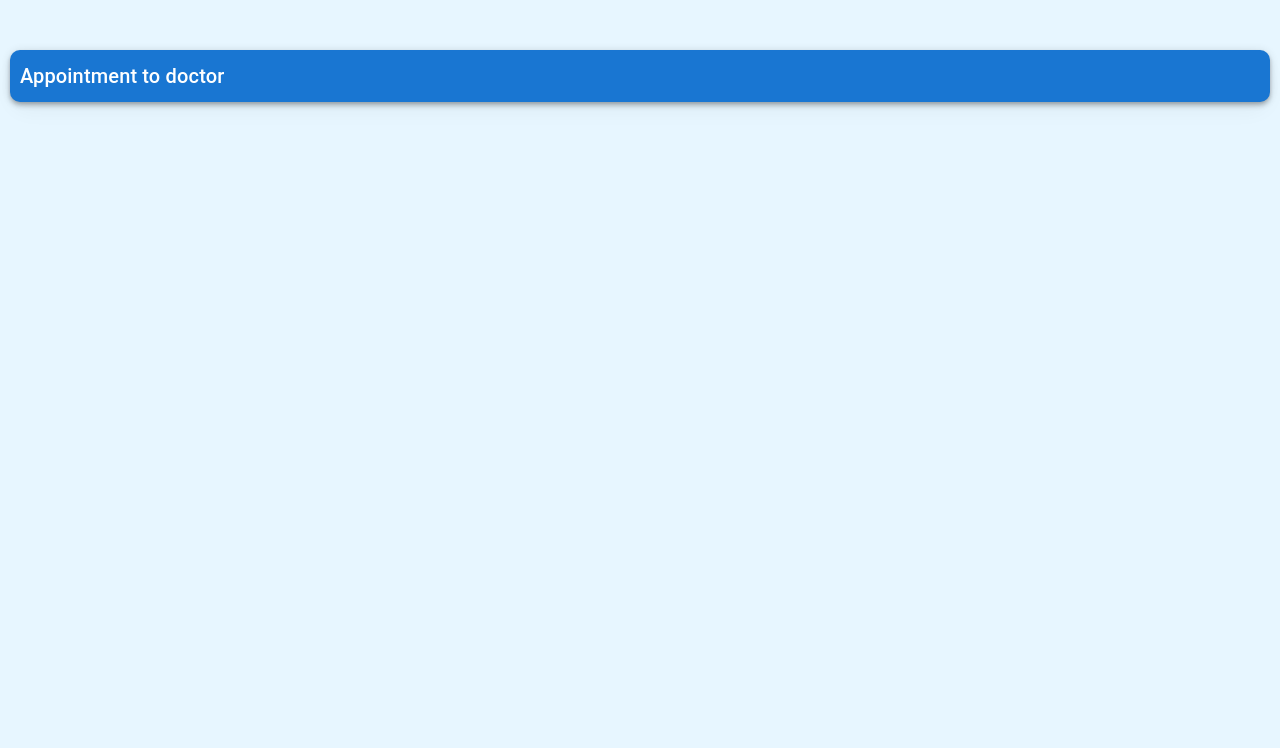
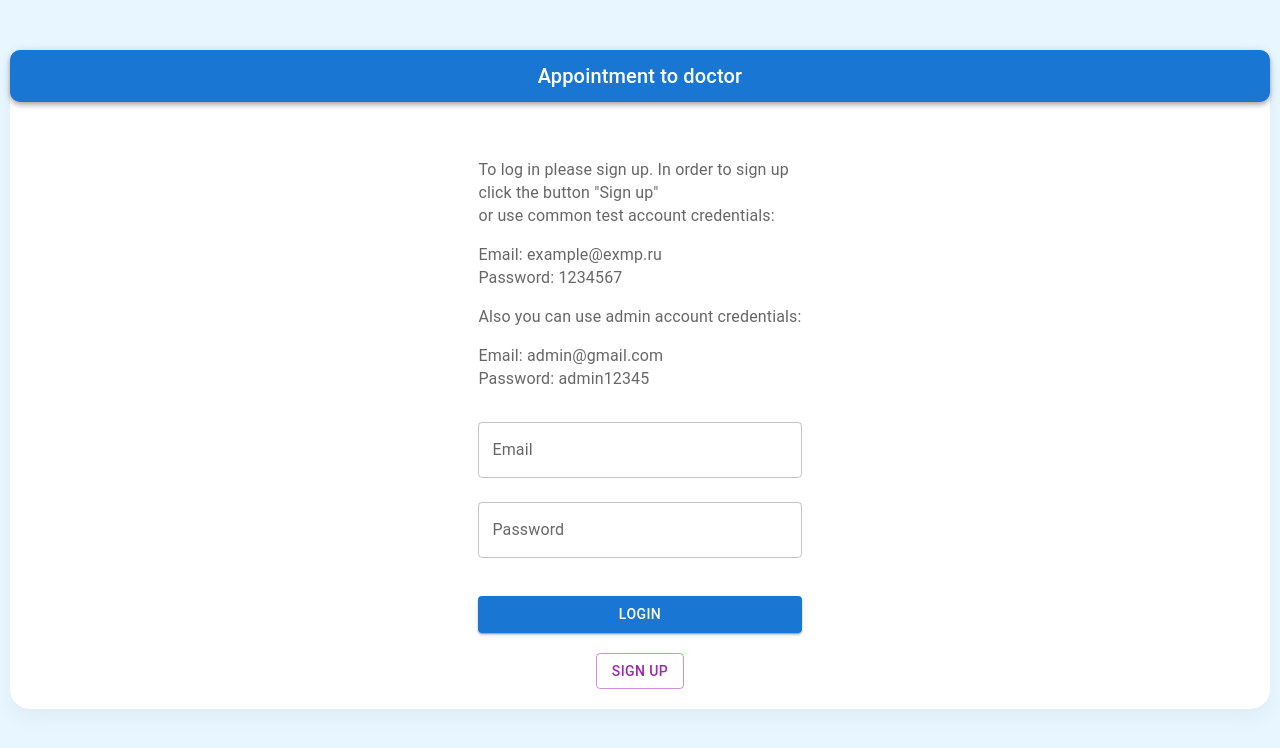
Before and after one commit to MaxOF/clinic-client-form, a React (Create React App) app: page /login in a window 1280 px wide. Shown: the top 748 px of the page. Built offline with nearby package versions, Linux system fonts and the light colour scheme.

Commit message:
add login page

```diff
--- a/src/App.tsx
+++ b/src/App.tsx
@@ -20,8 +20,8 @@ function App() {
     return (
         <div className="App">
             <Box sx={{flexGrow: 1}}>
-                <AppBar position='static' style={{borderRadius: '10px'}}>
-                    <Typography variant="h6" component="div" sx={{ flexGrow: 1 }} style={{padding: '10px'}}>
+                <AppBar position={'static'}   style={{borderRadius: '10px'}}>
+                    <Typography variant="h6" component="div" sx={{ flexGrow: 1 }} style={{padding: '10px', margin: '0 auto'}}>
                         Appointment to doctor
                     </Typography>
                 </AppBar>
--- /dev/null
+++ b/src/app/appReducer.ts
@@ -0,0 +1,22 @@
+
+type InitialStateType = {
+    error: string | null
+}
+
+const initialState: InitialStateType = {
+    error: null
+}
+
+export const appReducer = (state: InitialStateType = initialState, action: ActionsType): InitialStateType => {
+    switch (action.type) {
+        case 'APP/SET-ERROR':
+            return {...state, error: action.error}
+        default:
+            return state
+    }
+}
+export type ActionsType = SetAppErrorType
+
+export type SetAppErrorType = ReturnType<typeof setAppError>
+
+export const setAppError = (error: string | null) => ({type: 'APP/SET-ERROR', error} as const)
--- a/src/features/Appointment/Appointment.tsx
+++ b/src/features/Appointment/Appointment.tsx
@@ -3,7 +3,7 @@ import React from 'react';
 export const Appointment = () => {
     return (
         <div>
-
+            Appointment
         </div>
     );
 };
--- a/src/features/Login/Login.tsx
+++ b/src/features/Login/Login.tsx
@@ -1,9 +1,108 @@
 import React from 'react';
+import {useFormik} from "formik";
+import {useDispatch} from "react-redux";
+import {ThunkDispatch} from "redux-thunk";
+import {AppRootStateType, useAppSelector} from "../../app/store";
+import {DispatchThunkAuth, loginTC, setIsLoggedIn} from "./authReducer";
+import {useNavigate, Navigate} from "react-router-dom";
+import {pathEnum} from "../../App";
+import {Button, FormControl, FormGroup, FormLabel, Grid, TextField} from "@mui/material";
+
+export type FormikErrorsType = {
+    email?: string
+    password?: string
+}
+type FormValuesType = {
+    email: string
+    password: string
+}
 
 export const Login = () => {
+
+    const {isLoggedIn, users} = useAppSelector(state => state.auth)
+    const dispatch = useDispatch<ThunkDispatch<AppRootStateType, unknown, DispatchThunkAuth>>()
+    const navigate = useNavigate()
+
+    const formik = useFormik({
+        initialValues: {
+            id: 0,
+            email: '',
+            password: ''
+        },
+        validate: (values) => {
+            const errors: FormikErrorsType = {}
+            if (!values.email) {
+                errors.email = 'Required field'
+            } else if (!/^[A-Z0-9._%+-]+@[A-Z0-9.-]+\.[A-Z]{2,4}$/i.test(values.email)) {
+                errors.email = 'Invalid email address';
+            }
+            if (!values.password) {
+                errors.password = 'Required field'
+            } else if (values.password.length <= 6) {
+                errors.password = 'The length of password must be 7 or more'
+            }
+            return errors
+        },
+        onSubmit: (values: FormValuesType) => {
+            dispatch(loginTC())
+            const filteredEmail = users.filter(f => f.email === values.email)
+            if (filteredEmail.length) {
+                if (filteredEmail[0].password === values.password) {
+                    localStorage.setItem('user', JSON.stringify(values))
+                    dispatch(setIsLoggedIn(true))
+                    formik.resetForm()
+                }
+            }
+        }
+    })
+    const navToSignUp = () => {
+        navigate(pathEnum.signUp)
+    }
+    if (isLoggedIn) {
+        return <Navigate to={pathEnum.main} />
+    }
+
     return (
-        <div>
-
-        </div>
+        <Grid container justifyContent={'center'}>
+            <Grid item justifyContent={'center'}>
+                <form onSubmit={formik.handleSubmit} style={{marginTop: '40px'}}>
+                    <FormControl>
+                        <FormLabel>
+                            <p>To log in please sign up. In order to sign up<br/>
+                            click the button "Sign up"<br/>
+                            or use common test account credentials:</p>
+                            <p>Email: example@exmp.ru<br/>
+                            Password: 1234567</p>
+                            <p>Also you can use admin account credentials:</p>
+                            <p>Email: admin@gmail.com<br/>
+                            Password: admin12345</p>
+                        </FormLabel>
+                        <FormGroup>
+                            <TextField
+                                label='Email'
+                                margin='normal'
+                                {...formik.getFieldProps('email')}
+                                onBlur={formik.handleBlur}
+                            />
+                            {formik.touched.email && formik.errors.email ?
+                            <div style={{color: 'red'}}>{formik.errors.email}</div>: null}
+                            <TextField
+                                label='Password'
+                                margin='normal'
+                                {...formik.getFieldProps('password')}
+                                onBlur={formik.handleBlur}
+                            />
+                            {formik.touched.password && formik.errors.password ?
+                                <div style={{color: 'red'}}>{formik.errors.password}</div>: null}
+                            <Button type={'submit'} variant={'contained'} color={'primary'} style={{marginTop: '30px'}}>
+                                Login
+                            </Button>
+                            <Button variant="outlined" onClick={navToSignUp} style={{margin: '20px auto'}}
+                                    color={'secondary'}>Sign up</Button>
+                        </FormGroup>
+                    </FormControl>
+                </form>
+            </Grid>
+        </Grid>
     );
 };
--- a/src/features/Login/authReducer.ts
+++ b/src/features/Login/authReducer.ts
@@ -1,14 +1,22 @@
+import {setAppError, SetAppErrorType} from "../../app/appReducer";
+import {ThunkAction} from "redux-thunk";
+import {AppRootStateType} from "../../app/store";
+import {authAPI} from "../../api/api";
+import {AxiosError, AxiosResponse} from "axios";
+
 
 
 
 //types >>>>>>>>>>>>>>>>>>>>>>>>>>>>>>>>>>>>>>>>
+
+
 export type UserType = {
     id: number
     email: string
     password: string
 }
 
-export type InitialStateType = {
+type InitialStateType = {
     isLoggedIn: boolean
     users: UserType[]
     isAuth: boolean
@@ -27,6 +35,8 @@ export const authReducer = (state: InitialStateType = initialState, action: Acti
     switch (action.type) {
         case 'AUTH/SET-IS-LOGGED-IN':
             return {...state, isLoggedIn: action.value}
+        case 'AUTH/SET-USERS':
+            return {...state, users: action.users}
         default:
             return state
     }
@@ -34,10 +44,27 @@ export const authReducer = (state: InitialStateType = initialState, action: Acti
 
 //types for actions
 
-type ActionsType = setIsLoggedInType
+type ActionsType = SetIsLoggedInType | SetUsersType
 
-export type setIsLoggedInType = ReturnType<typeof setIsLoggedIn>
+export type SetIsLoggedInType = ReturnType<typeof setIsLoggedIn>
+export type SetUsersType = ReturnType<typeof setUsers>
 
 
 //actions
 export const setIsLoggedIn = (value: boolean) => ({type: 'AUTH/SET-IS-LOGGED-IN', value} as const)
+export const setUsers = (users: UserType[]) => ({type: 'AUTH/SET-USERS', users} as const)
+export const setIsAuth = (isAuth: boolean) => ({type: 'AUTH/SET-IS-AUTH', isAuth} as const)
+
+
+export type DispatchThunkAuth = ActionsType | SetAppErrorType
+type ThunkType = ThunkAction<Promise<void>, AppRootStateType, unknown, DispatchThunkAuth>
+
+export const loginTC = (): ThunkType => (dispatch) => {
+    return authAPI.getUsers()
+        .then((res: AxiosResponse) => {
+            dispatch(setUsers(res.data))
+        })
+        .catch((e: AxiosError) => {
+            dispatch(setAppError('Wrong log in 😠'))
+        })
+}
```
